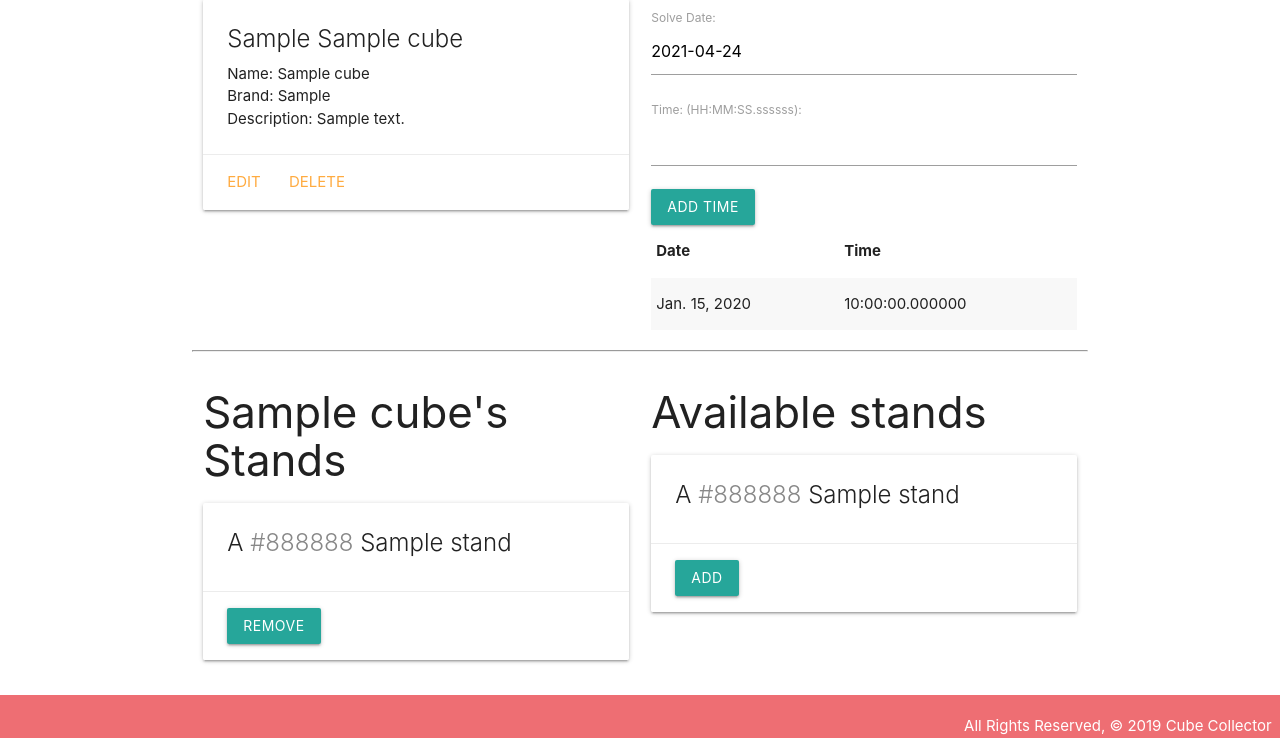
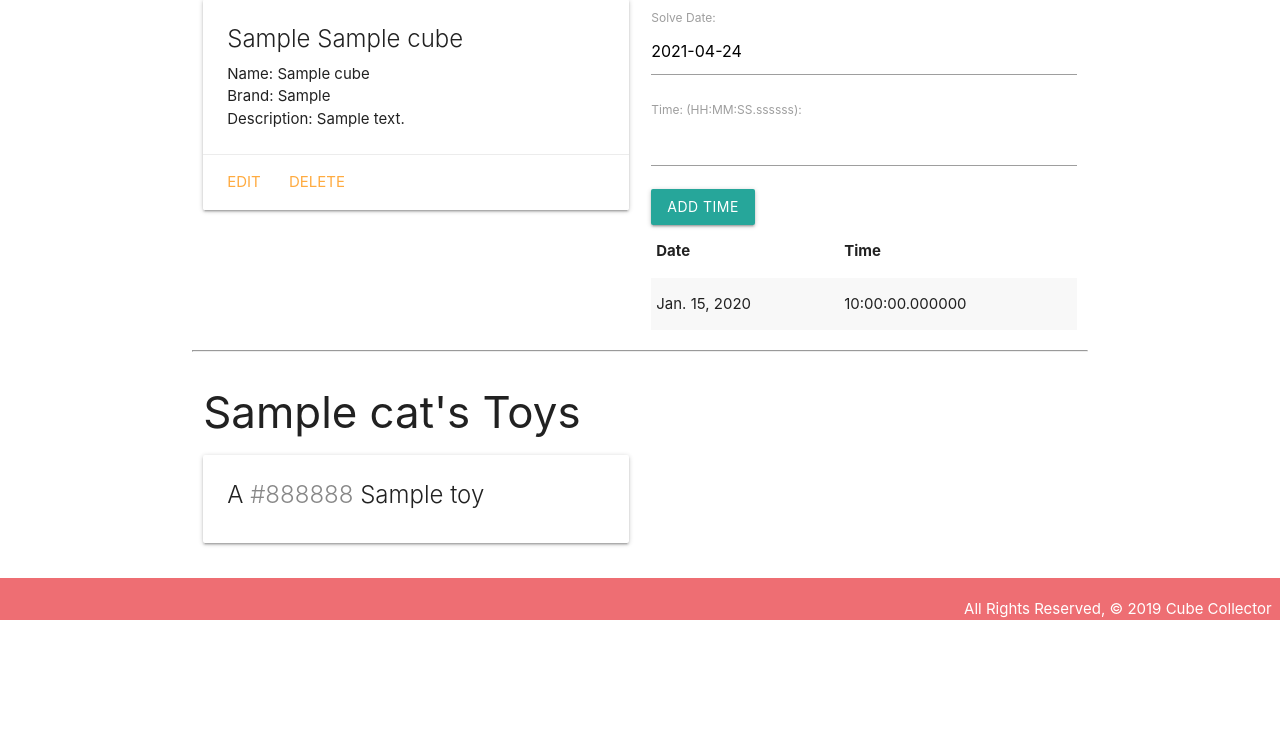
Before and after one commit to TuckTuckC/CubeCollector, a Django app: template main_app/templates/cubes/detail.html in a window 1280 px wide. Shown: the part 209-947 px from the top of the page. After the commit the page ends 829 px from the top, so only its background shows below. Run offline with Django 3.2, Linux system fonts and the light colour scheme; tables that the repository leaves empty hold one stand-in row (values such as "Sample post"); the template is opened without the code that fills it: values that come from a table or form of the project are taken from there, most other values are stand-ins (such as "Sample title", 1, 10 or a date in 2020).

```diff
--- a/main_app/templates/cubes/detail.html
+++ b/main_app/templates/cubes/detail.html
@@ -43,55 +43,21 @@
 <hr>
 <div class="row">
  <div class="col s6">
-        <h3>{{ cube.name }}'s Stands</h3>
-
-        {% for stand in cube.stands.all %}
+  <h3>{{ cat.name }}'s Toys</h3>
+  {% if cat.toys.count %}
+  {% for toy in cat.toys.all %}
     <div class="card">
       <div class="card-content">
         <span class="card-title">
-                        A <span style="color: {{ stand.color }}">{{ stand.color }}</span> {{ stand.name }}
+          A <span style="color: {{ toy.color }}">{{ toy.color }}</span> {{ toy.name }}
         </span>
       </div>
-                <div class="card-action">
-                    <form action="{% url 'remove_stand' cube.id stand.id %}" method="post">
-                        {% csrf_token %}
-                        <button type="submit" class="btn">Remove</button>
-                    </form>
     </div>
+    {% endfor %}
+    {% else %}
+    <h5>No Toys :(</h5>{% endif %}
   </div>
-
-            {% empty %}
-            <h5>No stands :(</h5>
-
-        {% endfor %}
-
-
-    </div>
-    <!-- Available stands will come after this line -->
-
-    <div class="col s6">
-        <h3>Available stands</h3>
-
-        {% for stand in stands.all %}
-            <div class="card">
-                <div class="card-content">
-                    <span class="card-title">
-                        A <span style="color: {{ stand.color }}">{{ stand.color }}</span> {{ stand.name }}
-                    </span>
-                </div>
-                <div class="card-action">
-                    <form action="{% url 'assoc_stand' cube.id stand.id %}" method="post">
-                    {% csrf_token %}
-                    <button type="submit" class="btn">Add</button>
-                    </form>
-                </div>
-            </div>
-
-            {% empty %}
-            <h5>{{cube.name}} Already Has All Stands Available</h5>
-        {% endfor %}
-
-    </div>
+  <!-- Available toys will come after this line -->
 </div>
 
 <script>
```
Lines whose indentation alone changed are shown as unchanged.
